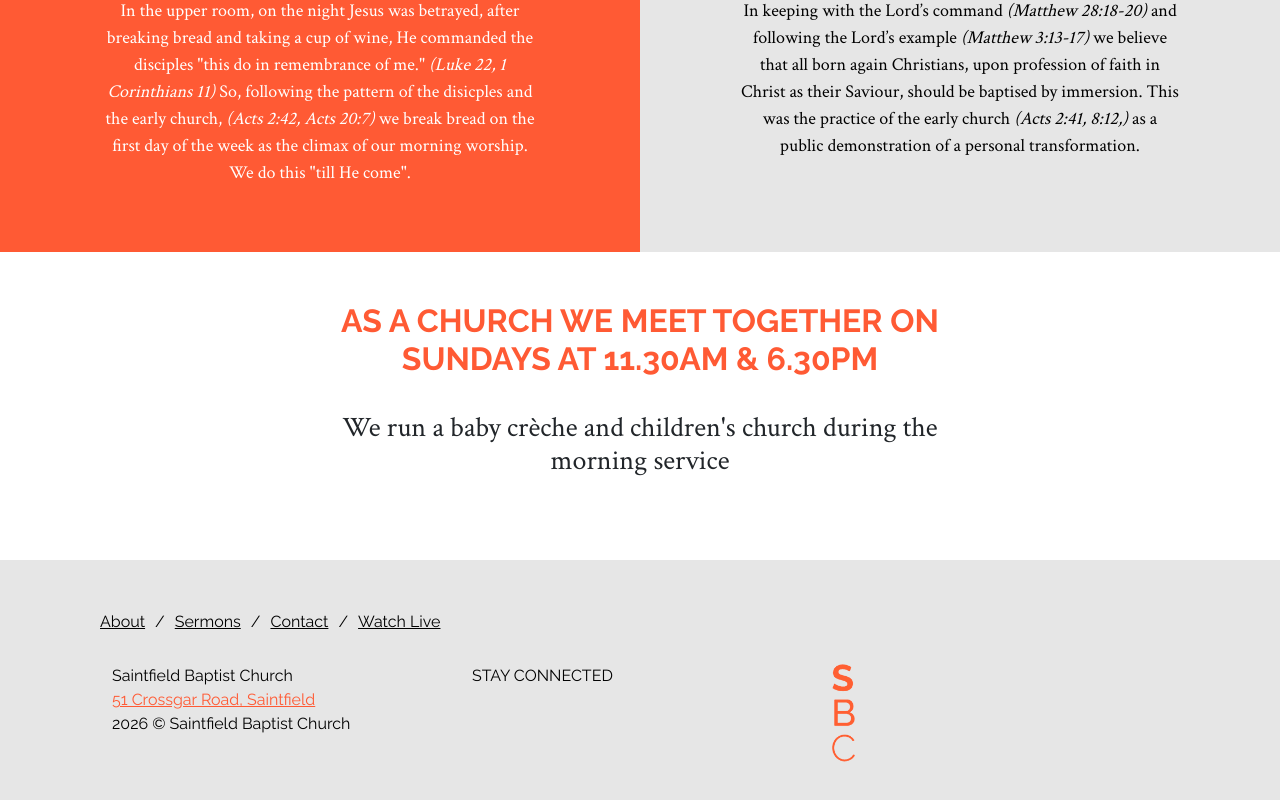
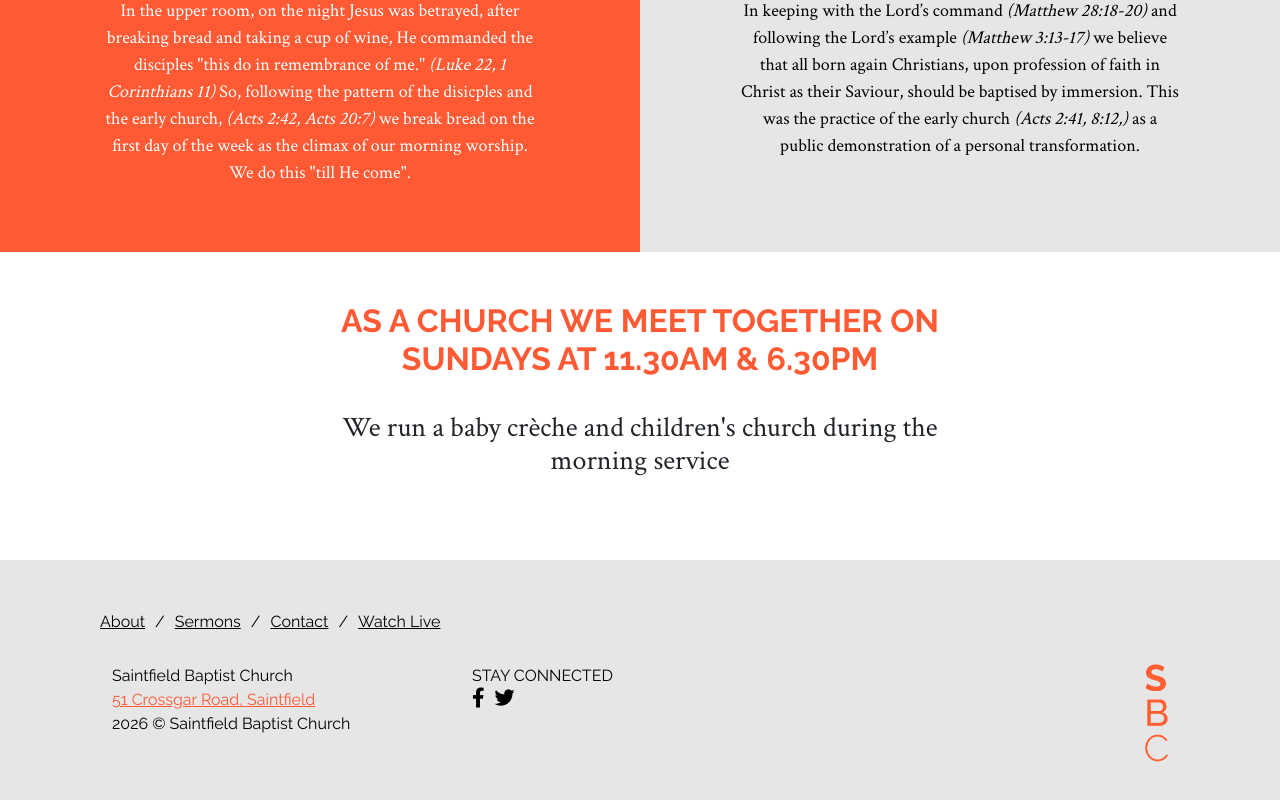
Before and after one commit to matthewwilson/SaintfieldBaptistChurch, a React (Vite) app: page / in a window 1280 px wide. Shown: the part 812-1612 px from the top of the page. Built offline with nearby package versions, Linux system fonts and the light colour scheme; a small style sheet from the web is missing.

Commit message:
Fix footer logo alignment and restore social icons

```diff
--- a/index.html
+++ b/index.html
@@ -14,6 +14,7 @@
     />
     <link rel="apple-touch-icon" href="/apple-touch-icon.png" />
     <link rel="manifest" href="/manifest.json" />
+    <link rel="stylesheet" href="https://cdnjs.cloudflare.com/ajax/libs/font-awesome/5.15.4/css/all.min.css" integrity="sha512-dymI6m3WwA9yyV7FpC18m0tHbdD+14Q6gttxyPjdvVSKuEInxjeRGna43EIBgzHuLl5E5T7V6czS4QhIwTZYBF==" crossorigin="anonymous" referrerpolicy="no-referrer" />
     <title>Saintfield Baptist Church</title>
   </head>
   <body>
--- a/src/components/footer/Footer.css
+++ b/src/components/footer/Footer.css
@@ -13,7 +13,7 @@
 
 .footer-logo {
   height:100px;
-  width:23px;
+  width:auto;
 }
 
 .footer-links {
@@ -55,3 +55,12 @@
 .footer-social-links a:hover {
   color: #ff5a34;
 }
+
+
+.footer-logo-col {
+  text-align: right;
+}
+
+.footer-social-links i {
+  font-size: 20px;
+}
--- a/src/components/footer/Footer.jsx
+++ b/src/components/footer/Footer.jsx
@@ -23,8 +23,8 @@ const Footer = (props) => {
               <a href="https://twitter.com/SaintfieldBC"><i className="fab fa-twitter"></i></a>
             </div>
           </div>
-          <div className="col-sm d-none d-sm-none d-md-none d-lg-block">
-            <img alt="footer-logo" srcSet="img/logo_footer@2x.png 2x" className="footer-logo float-right" src="img/logo_footer.png"/>
+          <div className="col-sm d-none d-sm-none d-md-none d-lg-block footer-logo-col">
+            <img alt="footer-logo" srcSet="img/logo_footer@2x.png 2x" className="footer-logo" src="img/logo_footer.png"/>
           </div>
         </div>
       </div>
```
